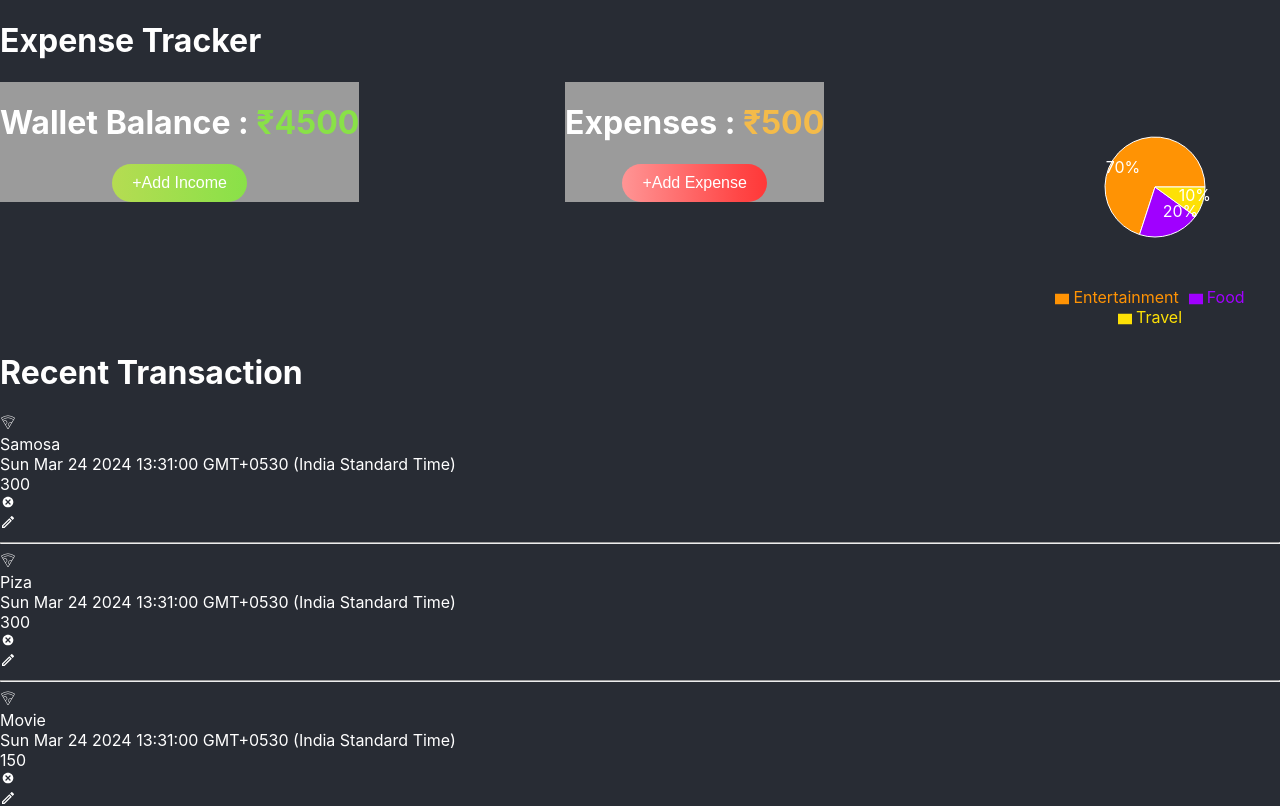
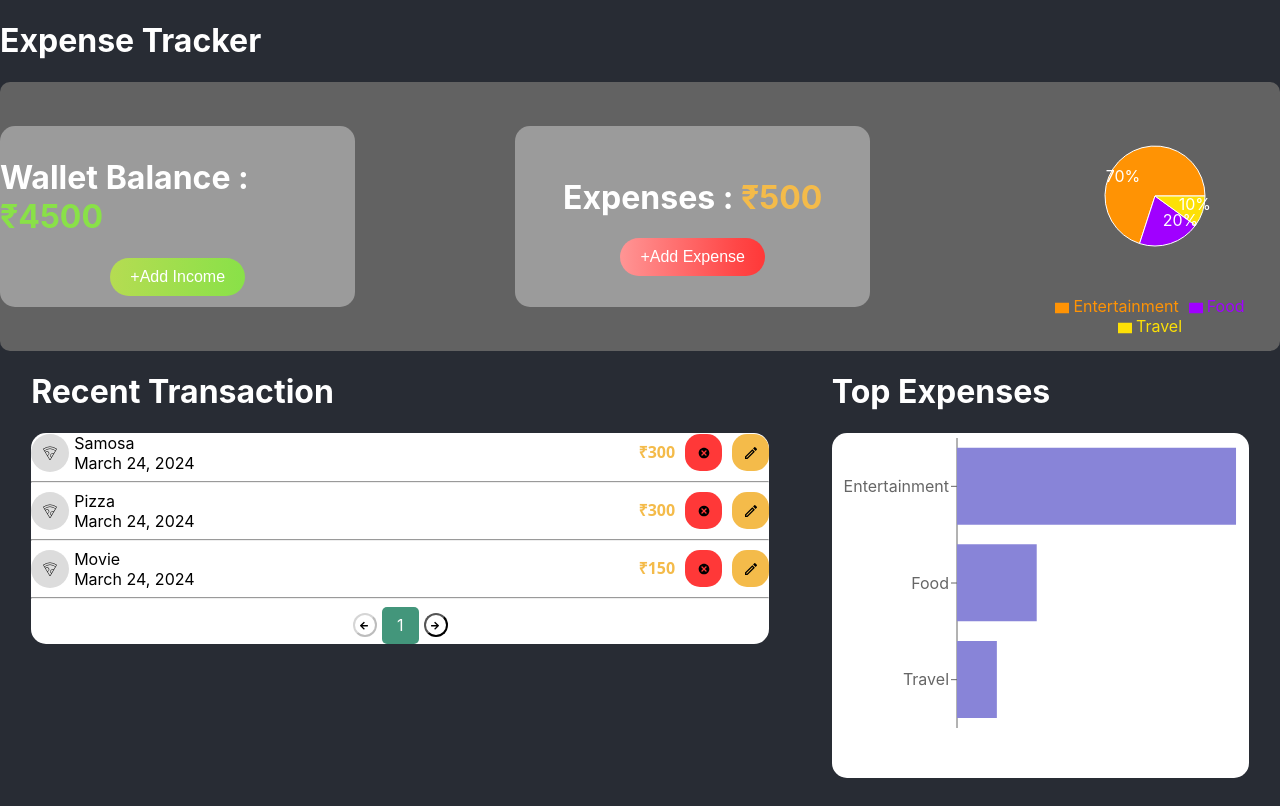
Before and after one commit to YogeshBaisla/Expense-Tracker, a React (Create React App) app: page / in a window 1280 px wide. Shown: the top 806 px of the page. Built offline with nearby package versions, Linux system fonts and the light colour scheme.

Commit message:
Made UI more attractive for user

```diff
--- a/src/Component/Expense/Expense.module.css
+++ b/src/Component/Expense/Expense.module.css
@@ -3,10 +3,12 @@
     flex-direction: column;
     justify-content: center;
     align-items: center;
-    width: 33%vw;
-    height: 33%vh;
-    min-width: 20px;
+    width: 355.41px;
+    height: 181px;
     background-color: #9B9B9B;
+    border-radius: 15px;
+    opacity: 0px;
+
 }
 .Amount{
     color: #F4BB4A;
--- a/src/Component/HomePage/HomePage.jsx
+++ b/src/Component/HomePage/HomePage.jsx
@@ -15,9 +15,11 @@ export default function HomePage(){
                 <div><Expense/></div>
                 <div><ExpenseChart/></div>
             </div>
+            <div className={style.TransactionExpenseContainer}>
+            <div><Transaction/></div>
             <div>
-            <div><Transaction/></div>
-            <div><TopExpense/></div>
+                <h1>Top Expenses</h1>
+                <div class={style.TopExpenseContainer}><TopExpense/></div></div>
             </div>
 
         </div>
--- a/src/Component/HomePage/HomePage.module.css
+++ b/src/Component/HomePage/HomePage.module.css
@@ -1,7 +1,34 @@
 .Container{
     color: white;
+
 }
 .TopContainer{
     display: flex;
     justify-content: space-between;
+    align-items: center;
+    height: 269px;
+    top: 94px;
+    left: 32px;
+    gap: 0px;
+    border-radius: 10px;
+    opacity: 0px;
+    background: #626262;
+
+
 }
+.TopExpenseContainer{
+    width: 417px;
+    height: 345px;
+    top: 441px;
+    left: 800px;
+    gap: 0px;
+    border-radius: 15px;
+    opacity: 0px;
+    background: #FFFFFF;
+
+
+}
+.TransactionExpenseContainer{
+    display: flex;
+    justify-content: space-around;
+}
--- a/src/Component/Transaction/Transaction.jsx
+++ b/src/Component/Transaction/Transaction.jsx
@@ -1,65 +1,122 @@
-import React from "react";
-import style from "./Transaction.module.css"
+import React, { useState } from "react";
+import style from "./Transaction.module.css";
 import { PiPizzaThin } from "react-icons/pi";
 import { MdOutlineModeEditOutline } from "react-icons/md";
 import { TiDelete } from "react-icons/ti";
+import { FaArrowLeft, FaArrowRight } from "react-icons/fa";
 
-
-export default function Transaction(){
-    const transactions = [{
-     title:"Samosa",
-     category :"Food",
-     date : "Sun Mar 24 2024 13:31:00 GMT+0530 (India Standard Time)",
-     price : 300
+export default function Transaction() {
+  const transactions = [
+    {
+      title: "Samosa",
+      category: "Food",
+      date: "Sun Mar 24 2024 13:31:00 GMT+0530 (India Standard Time)",
+      price: 300,
     },
     {
-        title:"Piza",
-        category :"Food",
-        date : "Sun Mar 24 2024 13:31:00 GMT+0530 (India Standard Time)",
-        price : 300
+      title: "Pizza",
+      category: "Food",
+      date: "Sun Mar 24 2024 13:31:00 GMT+0530 (India Standard Time)",
+      price: 300,
     },
     {
-        title:"Movie",
-        category :"Entertainement",
-        date : "Sun Mar 24 2024 13:31:00 GMT+0530 (India Standard Time)",
-        price : 150
+      title: "Movie",
+      category: "Entertainment",
+      date: "Sun Mar 24 2024 13:31:00 GMT+0530 (India Standard Time)",
+      price: 150,
     },
     {
-        title:"Auto",
-        category :"Travel",
-        date : "Sun Mar 24 2024 13:31:00 GMT+0530 (India Standard Time)",
-        price : 30
+      title: "Auto",
+      category: "Travel",
+      date: "Sun Mar 24 2024 13:31:00 GMT+0530 (India Standard Time)",
+      price: 30,
     },
     {
-        title:"Cab",
-        category :"Travel",
-        date : "Sun Mar 24 2024 13:31:00 GMT+0530 (India Standard Time)",
-        price : 300
+      title: "Cab",
+      category: "Travel",
+      date: "Sun Mar 24 2024 13:31:00 GMT+0530 (India Standard Time)",
+      price: 300,
     },
     {
-        title:"Talkshow",
-        category :"Entertainment",
-        date : "Sun Mar 24 2024 13:31:00 GMT+0530 (India Standard Time)",
-        price : 300
+      title: "Talkshow",
+      category: "Entertainment",
+      date: "Sun Mar 24 2024 13:31:00 GMT+0530 (India Standard Time)",
+      price: 300,
     },
-]
-    return(<div>
+  ];
+
+  const [currentPage, setCurrentPage] = useState(1);
+  const itemsPerPage = 3;
+  const totalPages = Math.ceil(transactions.length / itemsPerPage);
+
+  const handleClickNext = () => {
+    setCurrentPage((prevPage) => Math.min(prevPage + 1, totalPages));
+  };
+
+  const handleClickPrev = () => {
+    setCurrentPage((prevPage) => Math.max(prevPage - 1, 1));
+  };
+  const formatDate = (dateString) => {
+    const date = new Date(dateString);
+    return date.toLocaleDateString("en-US", {
+      month: "long",
+      day: "numeric",
+      year: "numeric",
+    });
+  };
+  const startIndex = (currentPage - 1) * itemsPerPage;
+  const endIndex = startIndex + itemsPerPage;
+  const currentTransactions = transactions.slice(startIndex, endIndex);
+
+  return (
+    <div>
       <h1>Recent Transaction</h1>
+      <div className={style.TransactionContainer}>
         <div>
-            {transactions.map((entry,index)=>(<div key={index}><div>
-                <div >
+          {currentTransactions.map((entry, index) => (
+            <div key={index} >
+              <div class={style.RowEntry}>
+                <div class={style.ExpenseDetails}>
+                <div className={style.ItemIcon}>
                   <PiPizzaThin />
+                  </div>
                   <div>
                     <div>{entry.title}</div>
-                <div>{entry.date}</div>
+                    <div>{formatDate(entry.date)}</div>
                   </div>
                 </div>
-                <div>
-                    <div>{entry.price}</div>
-                    <div><TiDelete /></div>
-                    <div><MdOutlineModeEditOutline /></div>
+                <div className={style.ExpenseAction}>
+                  <div className={style.Price}>₹{entry.price}</div>
+                  <div className={style.DeleteIcon}>
+                    <TiDelete />
                   </div>
-                </div><hr/></div>))}
+                  <div className={style.EditIcon}>
+                    <MdOutlineModeEditOutline />
                   </div>
-    </div>)
+                </div>
+              </div>
+              <hr />
+            </div>
+          ))}
+        </div>
+        <div className={style.ButtonContainer}>
+          <button
+            className={style.ArrowButton}
+            onClick={handleClickPrev}
+            disabled={currentPage === 1}
+          >
+            <FaArrowLeft />
+          </button>
+          <div className={style.PageNumber}>{currentPage}</div>
+          <button
+            className={style.ArrowButton}
+            onClick={handleClickNext}
+            disabled={currentPage === totalPages}
+          >
+            <FaArrowRight />
+          </button>
+        </div>
+      </div>
+    </div>
+  );
 }
--- a/src/Component/Transaction/Transaction.module.css
+++ b/src/Component/Transaction/Transaction.module.css
@@ -0,0 +1,118 @@
+.TransactionContainer {
+    width: 738.33px;
+    max-height: 345.03px; /* Change height to max-height */
+    top: 440.97px;
+    left: 32px;
+    gap: 0px;
+    border-radius: 15px;
+    opacity: 1; /* Change opacity to 1 to make it visible */
+    background: #FFFFFF;
+    color: black;
+    overflow: auto; /* Add overflow auto to enable scrolling if content overflows */
+  }
+
+  .ArrowButton {
+    display: flex;
+    justify-content: center;
+    align-items: center;
+    text-decoration: none;
+    width: 24px;
+    height: 24px;
+    padding: 8px 7px 8px 5px;
+    gap: 0px;
+    border-radius: 15px;
+    background: transparent; /* Change background to transparent */
+    color: black; /* Adjust color */
+  }
+
+  .PageNumber {
+    display: flex;
+    justify-content: center;
+    align-items: center;
+    width: 37px;
+    height: 37px;
+    gap: 0px;
+    border-radius: 5px;
+    background: #43967B;
+    color: #FFFFFF;
+  }
+
+  .ButtonContainer {
+    display: flex;
+    justify-content: center;
+    gap: 5px;
+    align-items: center;
+  }
+  .RowEntry{
+    display: flex;
+    justify-content: space-between;
+    align-items: center;
+  }
+  .ExpenseDetails{
+    display: flex;
+    justify-content: space-between;
+    align-items: center;
+    gap: 5px;
+  }
+  .ExpenseAction{
+    display: flex;
+    justify-content: space-between;
+    align-items: center;
+    gap: 10px;
+  }
+  .Price{
+    width: 37px;
+    height: 22px;
+    top: 490px;
+    left: 627px;
+    gap: 0px;
+    opacity: 0px;
+    font-family: Open Sans;
+    font-size: 16px;
+    font-weight: 700;
+    line-height: 21.79px;
+    text-align: left;
+    color: #F4BB4A;
+
+
+  }
+  .DeleteIcon{
+    display:flex;
+    justify-content: center;
+    align-items: center;
+    width: 37px;
+    height: 37px;
+    top: 482px;
+    left: 685px;
+    gap: 0px;
+    border-radius: 15px;
+    opacity: 0px;
+    background:#FF3838
+
+  }
+  .EditIcon{
+    display:flex;
+    justify-content: center;
+    align-items: center;
+    width: 37px;
+    height: 37px;
+    top: 482px;
+    left: 728px;
+    gap: 0px;
+    opacity: 0px;
+    border-radius: 15px;
+    background: #F4BB4A;
+  }
+  .ItemIcon{
+    display: flex;
+    justify-content: center;
+    align-items: center;
+    width: 38px;
+    height: 38px;
+    top: 478px;
+    left: 59px;
+    gap: 0px;
+    border-radius: 100%;
+    opacity: 0px;
+    background: gainsboro;
+  }
--- a/src/Component/Wallet/Wallet.jsx
+++ b/src/Component/Wallet/Wallet.jsx
@@ -3,6 +3,7 @@ import style from "./Wallet.module.css"
 export default function Wallet(){
     return(<div className={style.Container}>
         <div><h1>Wallet Balance : <span className={style.Amount}>₹{4500}</span></h1></div>
-        <button className={style.capsuleButton}>+Add Income</button>
+        <button className={style.capsuleButton} >+Add Income</button>
+        {/* <div className={style.POP}>POP</div> */}
         </div>)
 }
--- a/src/Component/Wallet/Wallet.module.css
+++ b/src/Component/Wallet/Wallet.module.css
@@ -3,10 +3,12 @@
     flex-direction: column;
     justify-content: center;
     align-items: center;
-    width: 33%vw;
-    height: 33%vh;
-    min-width: 20px;
+    width: 355.41px;
+    height: 181px;
     background-color: #9B9B9B;
+    border-radius: 15px;
+    opacity: 0px;
+
 }
 .Amount{
     color: #89E148;
@@ -28,3 +30,11 @@
   .capsuleButton:hover {
     background-color: #45a049;
   }
+  /* .POP{
+    display: flex;
+    width: 5000px;
+    height: 5000px;
+    color: white;
+    background: black;
+    z-index: 100;
+  } */
```
Lines whose indentation alone changed are shown as unchanged.
